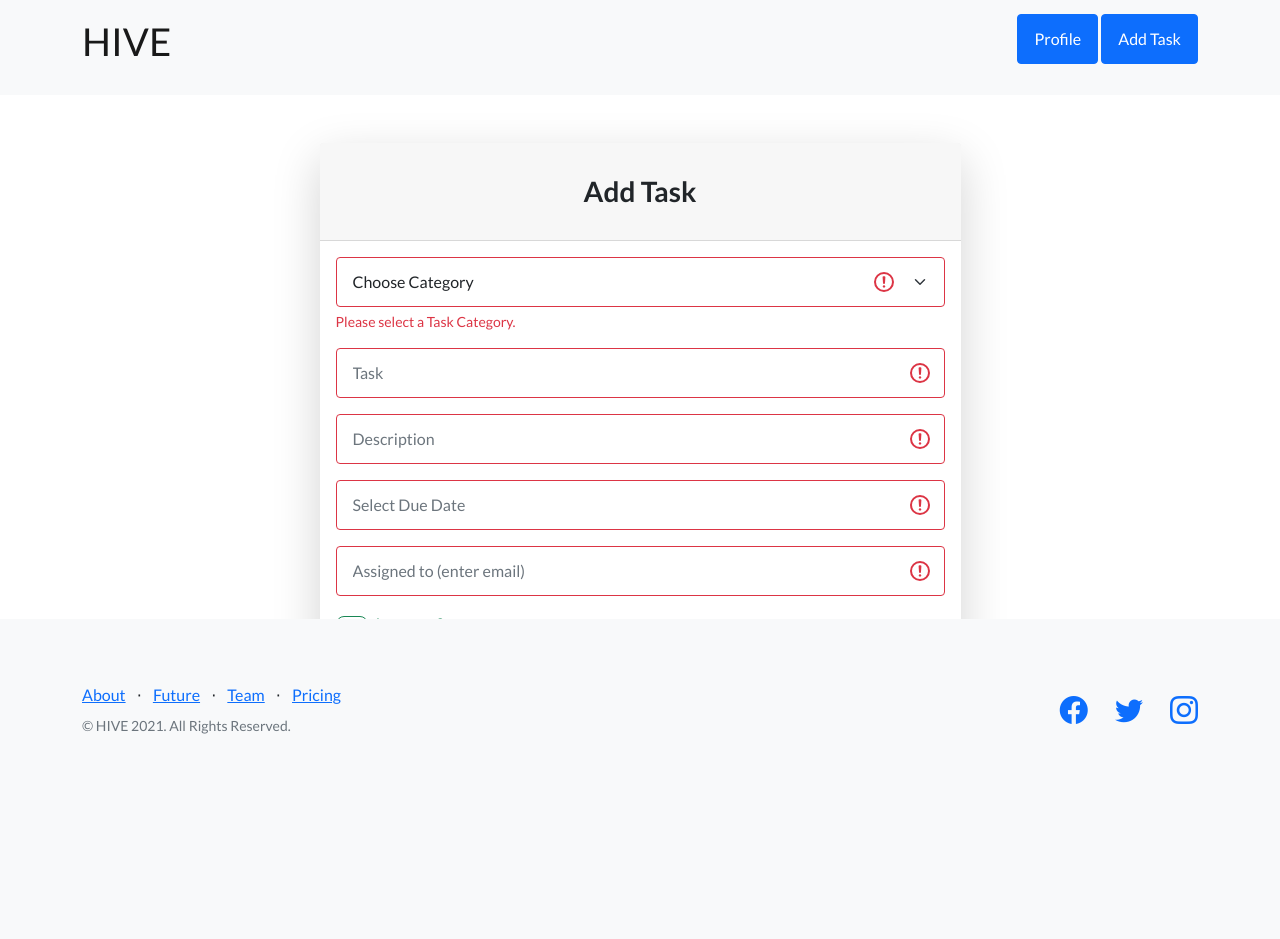
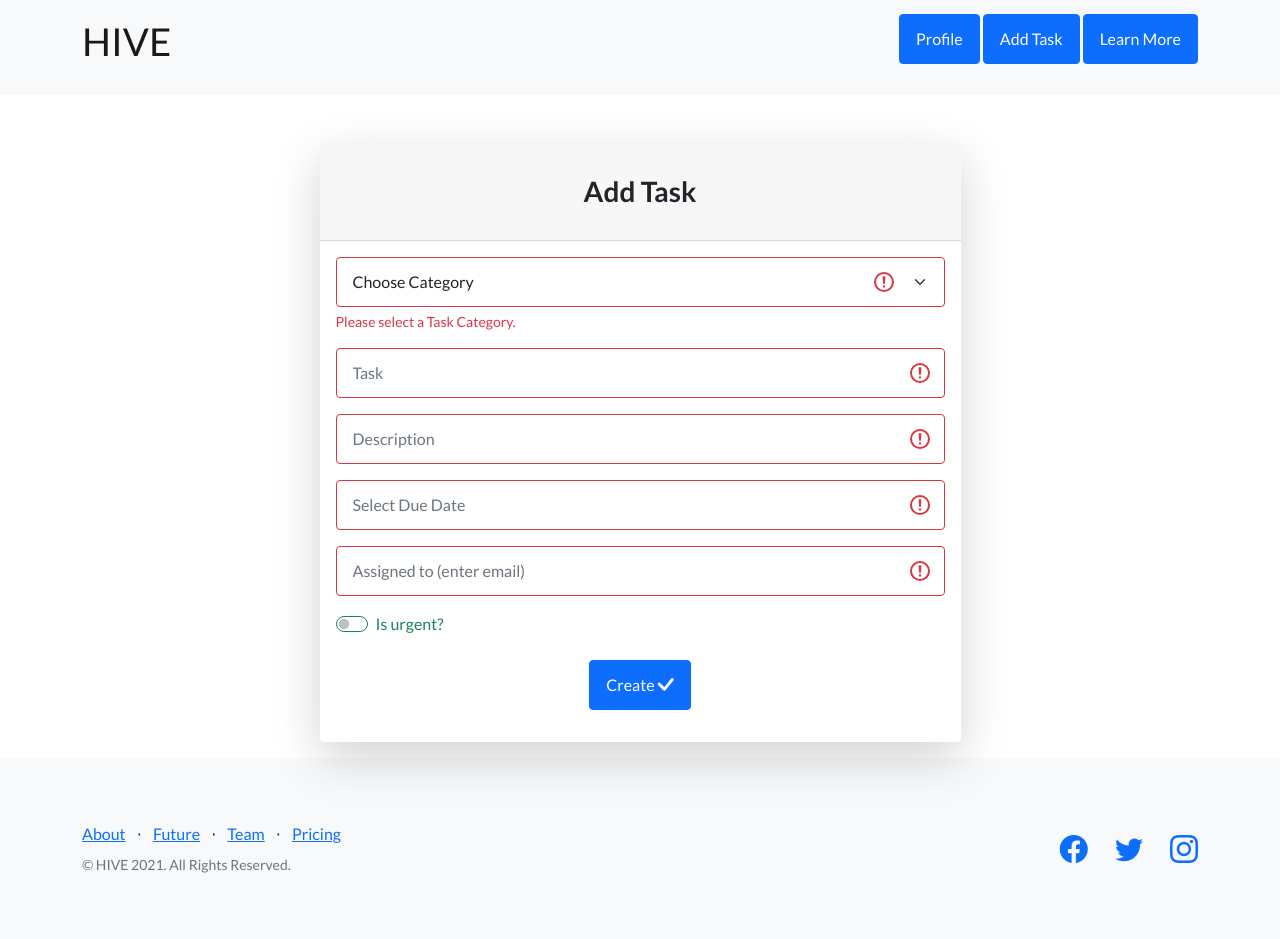
Before and after one commit to devgithubs/HIVE, a Flask app: page /add_task in a window 1280 px wide. Before the commit the page ends 734 px from the top, so only its background shows below. Run offline with Flask 2, Linux system fonts and the light colour scheme; the visitor is signed in with stand-in values (Sample User, id 1); data that the repository does not hold is empty; some libraries are stand-ins or nearby versions.

Commit message:
rework of footer

```diff
--- a/templates/add_task.html
+++ b/templates/add_task.html
@@ -11,6 +11,7 @@
                 {% if session.user %}
                 <a class="btn btn-primary" href="{{ url_for('profile', username=session['user']) }}">Profile</a>
                 <a class="btn btn-primary" href="{{ url_for('add_task') }}">Add Task</a>
+                <a class="btn btn-primary" href="{{ url_for('info') }}">Learn More</a>
                 {% else %}
                 <a class="btn btn-primary" href="{{ url_for('register') }}">Register</a>
                 <a class="btn btn-primary" href="{{ url_for('login') }}">Log In</a>
@@ -89,7 +90,7 @@
                 </div>
             </main>
         </div>
-        <footer class="footer fixed-bottom bg-light mt-3">
+        <footer class="footer bottom bg-light">
             <div class="container">
                 <div class="row">
                     <div class="col-lg-6 h-100 text-center text-lg-start my-auto">
```
